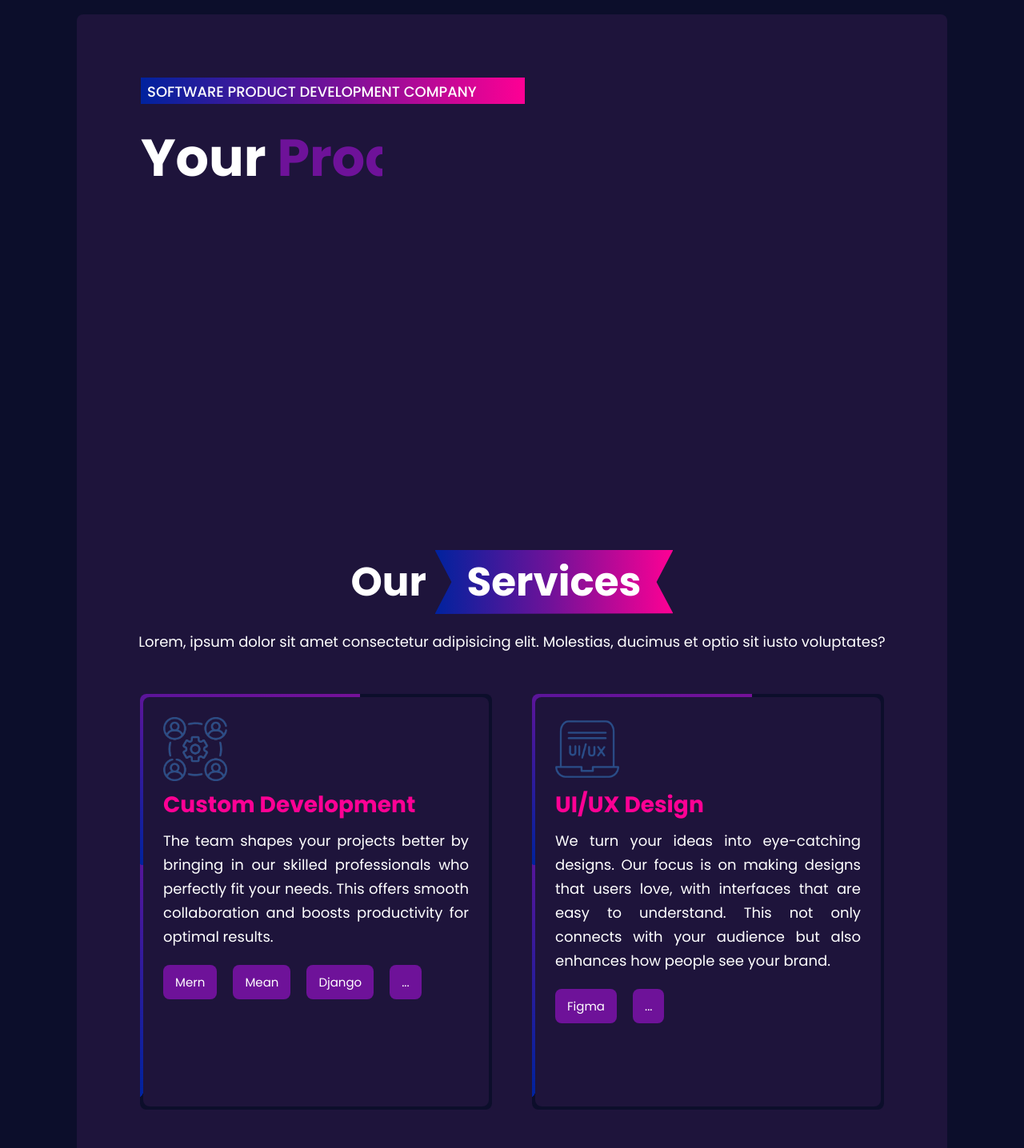
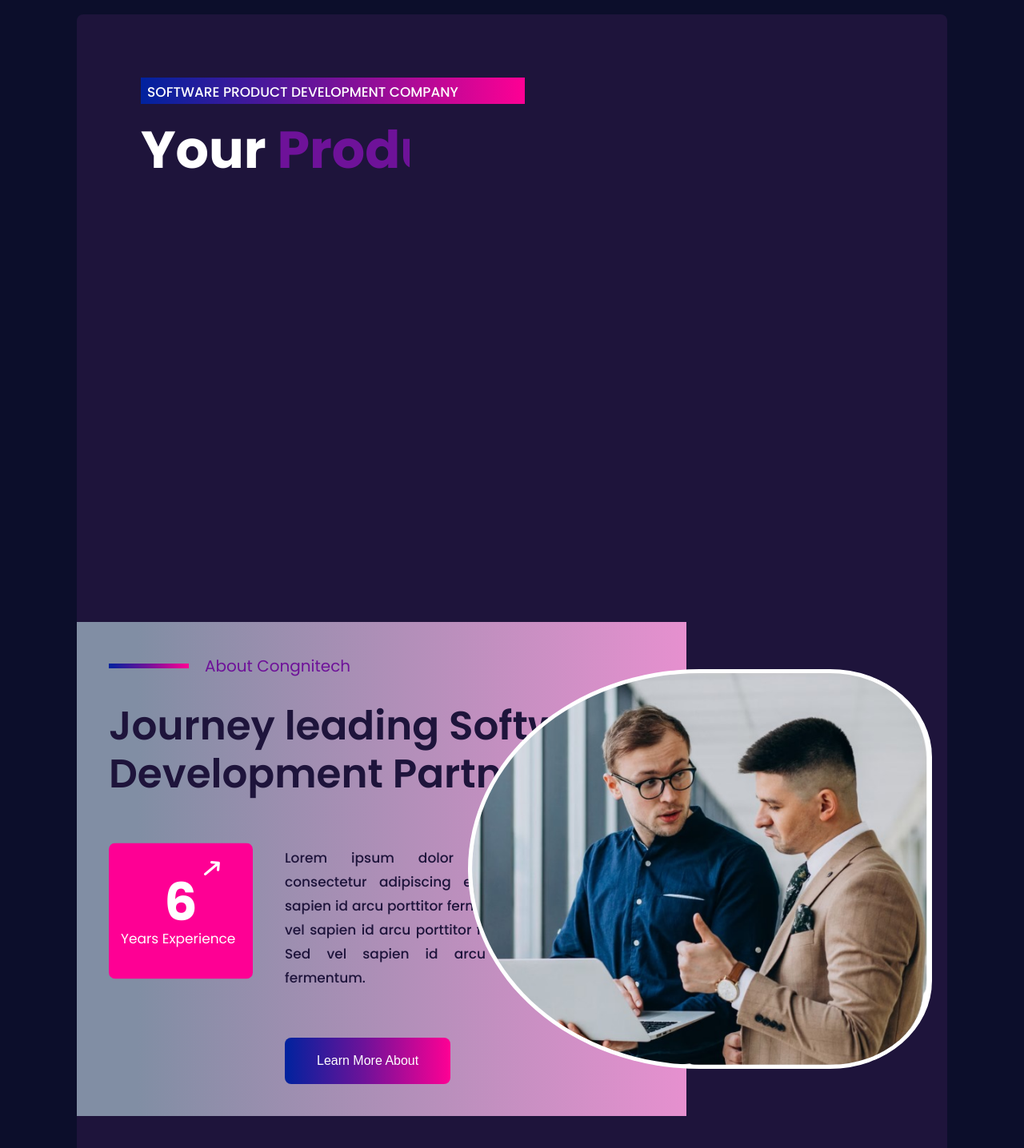
Before and after one commit to Muhammad-Zunain/cognitech-Labs, a React (Vite) app in the folder frontend/: page / in a window 1280 px wide. Shown: the part 126-1562 px from the top of the page at 80% size. Built offline with nearby package versions, Linux system fonts and the light colour scheme; a web font is replaced by a local one.

Commit message:
Add chooese section

```diff
--- a/frontend/src/components/Home.jsx
+++ b/frontend/src/components/Home.jsx
@@ -2,6 +2,7 @@ import React from 'react';
 import Hero from './home/Hero.jsx';
 import Service from './home/Service.jsx';
 import About from './home/About.jsx';
+import ChooseUs from './home/ChooseUs.jsx';
 
 const Home = () => {
     const bg = {}
@@ -13,8 +14,9 @@ const Home = () => {
         }} className='container'>
 
             <Hero />
+            <About/>
             <Service />
-            <About/>
+            <ChooseUs/>
         </div>
 
     );
--- a/frontend/src/components/css/About.css
+++ b/frontend/src/components/css/About.css
@@ -1,50 +1,7 @@
 
 .about-main-wrapper{
-    margin-top: 8rem;
     height: 100vh;
-    /* width: 100%; */
 }
-/* .main-about-wrapper{
-    margin-top: 10rem;
-    position: relative;
-    height: 800px;
-    width: 100%;
-    margin-bottom: 40rem;
-}
-
-.about-wrapper{
-    height: 800px;
-    width: 100%;
-    border-radius: 30px 0 0 30px;
-    width: 95%;
-    position: absolute;
-    right: 0;
-    z-index: 1;
-    background: #0c0e2b;
-}
-
-.about-top{
-    background: linear-gradient(to right, #63c2de, #45a049);
-    height: 52px;
-    width: 52px;
-    position: absolute;
-    top: -6.5%;
-    right: 0%;
-    z-index: 2;
-    border-bottom-right-radius: 30px;
-    background: #1e143b;
-}
-
-.about-wrapper::before{
-    display: block;
-    position: absolute;
-    right: -0.5%;
-    top: -6%;
-    content: '';
-    width: 50px;
-    height: 50px;
-    background: #0c0e2b;
-} */
 
 .about-header{
     text-align: center;
@@ -65,7 +22,6 @@
     display: flex;
     justify-content: space-between;
     align-items: center;
-
 }
 
 .about-content{
@@ -78,23 +34,21 @@
     padding: 4rem;
 }
 
-/* .about-img{
-    background: #1e143b;
-} */
-
 .about-img  {
     position: absolute;
     z-index: 99;
     right: 9%;
     width: auto;
-    height: 550px;
+    height: 500px;
     transition: transform 0.5s ease, box-shadow 0.5s ease;
     transform-style: preserve-3d;
-    background-color: transparent;
+    background-color: #fff;
+    border-radius: 50% 22% 22% 50%;
+    padding: 0.5rem;
 }
 
 .about-img:hover {
-    transform: perspective(1000px) translateY(-10px) translateX(10px) rotateX(10deg) rotateY(-10deg);
+    transform: perspective(1000px) translateY(-10px) translateX(10px) rotateX(10deg) rotateY(5deg);
     box-shadow: 0 20px 40px rgba(0, 0, 0, 0.2);
 }
 
@@ -163,7 +117,6 @@
     animation: upDown 3s ease-in-out infinite;
 }
 
-
 .about-exp p{
     width: 100%;
     padding-left: 1.5rem;
--- /dev/null
+++ b/frontend/src/components/css/ChooseUs.css
@@ -0,0 +1,88 @@
+
+.main-choose-wrapper{
+    margin-top: 10rem;
+    position: relative;
+    height: 800px;
+    width: 100%;
+}
+
+.choose-header{
+    margin-top: 6rem;
+    text-align: center;
+ }
+
+.choose-header span{
+    background: linear-gradient(90deg, #00229E 0%, #6E1299 47.92%, #FE0094 100%);
+   padding: 0.3rem 4.5rem;
+   clip-path: polygon(100% 0,93% 50%,100% 99%, 0% 100%,7% 50%,0% 0%);
+}
+
+.choose-header>p{
+    margin: 3rem 0;
+    margin-bottom: 5rem;
+}
+
+.choose-wrapper{
+    height: 800px;
+    width: 100%;
+    border-radius: 30px 0 0 30px;
+    width: 95%;
+    position: absolute;
+    right: 0;
+    z-index: 1;
+    background: #0c0e2b;
+    padding-top: 5rem ;
+}
+
+.aspostrophe-d{
+    object-fit: cover;
+    width: 180px;
+    height: 180px;
+    position: absolute;
+    right: 3%;
+    top: -2%;
+}
+
+.choose-top{
+    background: linear-gradient(to right, #63c2de, #45a049);
+    height: 52px;
+    width: 52px;
+    position: absolute;
+    top: -6.5%;
+    right: 0%;
+    z-index: 2;
+    border-bottom-right-radius: 30px;
+    background: #1e143b;
+}
+
+.choose-wrapper::before{
+    display: block;
+    position: absolute;
+    right: -0.5%;
+    top: -6%;
+    content: '';
+    width: 50px;
+    height: 50px;
+    background: #0c0e2b;
+}
+
+.choose-content-wrapper{
+    border: 2px solid #fff;
+}
+
+.reason{
+    width: 45%;
+}
+
+.content{
+    display: flex;
+    align-items: center;
+    column-gap: 5rem;
+    padding: 4rem 2rem;
+    border: 2px solid firebrick;
+}
+
+.content i{
+    font-size: 8rem;
+    color: #6E1299;
+}
--- a/frontend/src/components/css/Hero.css
+++ b/frontend/src/components/css/Hero.css
@@ -1,7 +1,7 @@
 
 .hero-container {
     padding: 8rem 0 0 8rem;
-    height: 85vh;
+    height: 95vh;
 }
 
 .main-title-hero {
--- a/frontend/src/components/css/Service.css
+++ b/frontend/src/components/css/Service.css
@@ -27,7 +27,7 @@
 .service-main {
     position: relative;
     width: 440px;
-    min-height: 520px;
+    min-height: 530px;
     background-color: #0c0e2b;
     border-radius: 8px;
     overflow: hidden;
@@ -46,10 +46,14 @@
     z-index: 2;
 }
 
+.service-content p{
+    font-size: 1.5rem;
+}
+
 .service-main:before {
     content: '';
     width: 440px;
-    height: 520px;
+    height: 530px;
     position: absolute;
     top: -50%;
     left: -50%;
@@ -57,13 +61,13 @@
     background: linear-gradient(0deg, transparent, transparent, #00229E 0%, #6E1299 47.92%, #FE0094 100%);
     z-index: 1;
     animation: animate 6s linear infinite;
-    animation-delay: 1s;
+    animation-delay: -3s;
 }
 
 .service-main::after {
     content: '';
     width: 440px;
-    height: 520px;
+    height: 530px;
     position: absolute;
     top: -50%;
     left: -50%;
--- /dev/null
+++ b/frontend/src/components/home/ChooseUs.jsx
@@ -0,0 +1,49 @@
+import React from 'react'
+import '../css/ChooseUs.css'
+import apostrophe from '../../assets/apostrophe.png';
+
+function ChooseUs() {
+    return (
+        <>
+            <div className="main-choose-wrapper">
+                <span className='choose-top'></span>
+                <div className="choose-wrapper">
+                    <img src={apostrophe} className='aspostrophe-d' alt="" />
+                    <div className="choose-header">
+                        <h2>Why We  <span>Choose</span> Us?</h2>
+                        <p>Lorem, ipsum dolor sit amet consectetur adipisicing elit. Molestias, ducimus et optio sit iusto voluptates?</p>
+                    </div>
+
+                    <div class="choose-content-wrapper">
+                        <div class="reason">
+                            <div className="content">
+                                <div>
+                                    <i class="fa-solid fa-gears"></i>
+                                </div>
+                                <div>
+                                <h3>Reliable Service</h3>
+                                <p>We offer consistent and reliable services that ensure you get the best experience every time.</p>
+                                </div>
+                            </div>
+                        </div>
+                        {/* <div class="reason">
+                            <h3>Affordable Pricing</h3>
+                            <p>Our prices are competitive, ensuring you get value for money without compromising on quality.</p>
+                        </div>
+                        <div class="reason">
+                            <h3>Customer Support</h3>
+                            <p>Our dedicated support team is available 24/7 to assist you with any queries or concerns.</p>
+                        </div>
+                        <div class="reason">
+                            <h3>Quality Vehicles</h3>
+                            <p>We maintain a fleet of well-maintained and top-quality vehicles for your safety and comfort.</p>
+                        </div> */}
+                    </div>
+                </div>
+
+            </div>
+        </>
+    )
+}
+
+export default ChooseUs
--- a/frontend/src/index.css
+++ b/frontend/src/index.css
@@ -36,7 +36,7 @@ body{
 h1{
   font-size: 6.5rem;
   color: #fff;
-  line-height: 100px;
+  line-height: 80px;
 }
 
 h2{
@@ -53,7 +53,7 @@ h3{
 
 p{
   color: #fff;
-  font-size: 1.8rem;
+  font-size: 1.7rem;
   line-height: 30px;
 }
 
```
Also changed, not shown: frontend/src/components/home/About.jsx (+0 -11 lines), frontend/src/assets/apostrophe.png (added).
